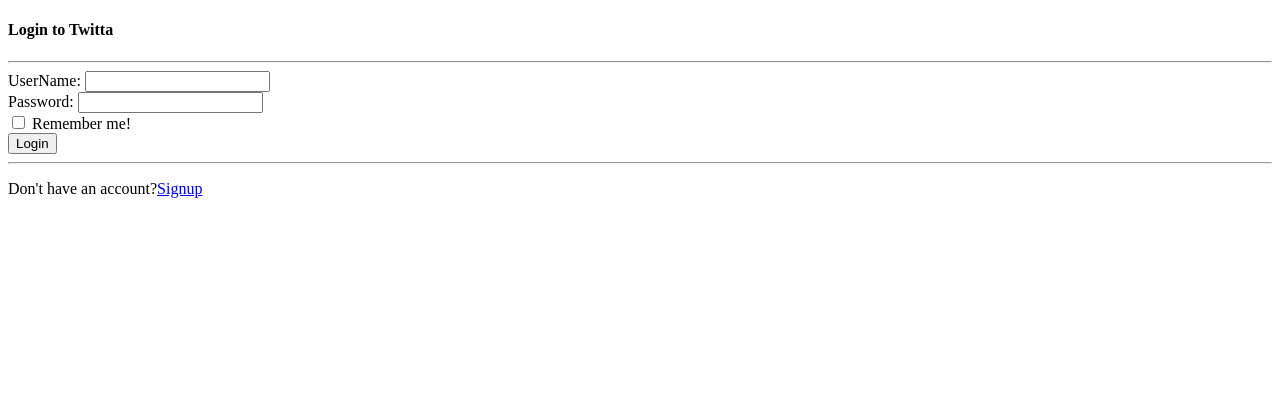
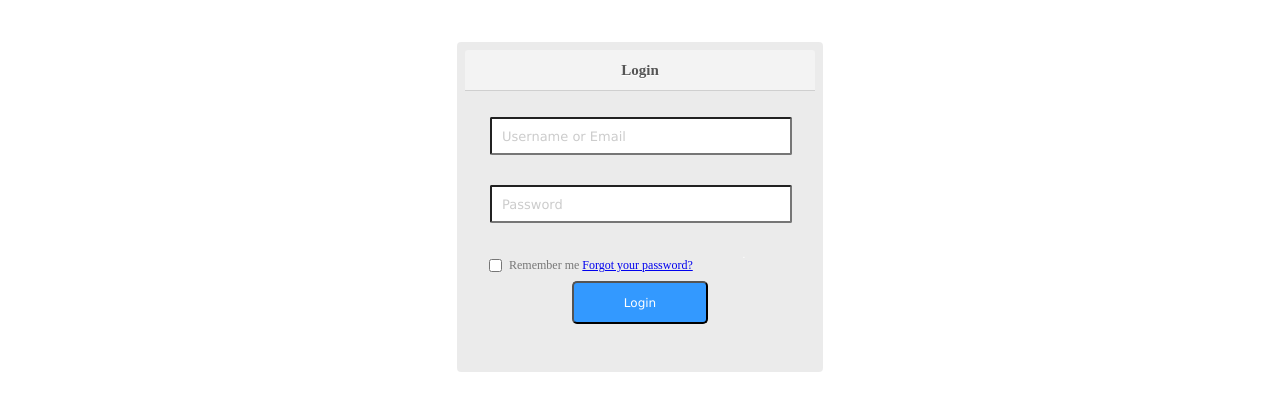
Before and after one commit to AnuThogara/express_static, a website: page public/html/login.html in a window 1280 px wide. Drawn offline with Linux system fonts and the light colour scheme.

Commit message:
created login and signup pages

```diff
--- /dev/null
+++ b/public/CSS/login.css
@@ -0,0 +1,141 @@
+.container {
+  margin: 50px auto;
+  width: 640px;
+}
+
+.login {
+  position: relative;
+  margin: 0 auto;
+  padding: 20px 20px 20px;
+  width: 310px;
+}
+.login p.submit {
+  text-align: center;
+}
+
+.login-help {
+  margin: 20px 0;
+  font-size: 11px;
+  color: white;
+  text-align: center;
+
+}
+
+.login-help a {
+  color: #cce7fa;
+  text-decoration: none;
+}
+
+.login-help a:hover {
+  text-decoration: underline;
+}
+
+:-moz-placeholder {
+  color: #c9c9c9 !important;
+  font-size: 13px;
+}
+
+::-webkit-input-placeholder {
+  color: #ccc;
+  font-size: 13px;
+}
+.container {
+  margin: 50px auto;
+  width: 640px;
+}
+.login:before {
+  content: '';
+  position: absolute;
+  top: -8px;
+  right: -8px;
+  bottom: -8px;
+  left: -8px;
+  z-index: -1;
+  background: rgba(0, 0, 0, 0.08);
+  border-radius: 4px;
+}
+
+.login h1 {
+  margin: -20px -20px 21px;
+  line-height: 40px;
+  font-size: 15px;
+  font-weight: bold;
+  color: #555;
+  text-align: center;
+  text-shadow: 0 1px white;
+  background: #f3f3f3;
+  border-bottom: 1px solid #cfcfcf;
+  border-radius: 3px 3px 0 0;
+  background-image: -webkit-linear-gradient(top, whiteffd, #eef2f5);
+  background-image: -moz-linear-gradient(top, whiteffd, #eef2f5);
+  background-image: -o-linear-gradient(top, whiteffd, #eef2f5);
+  background-image: linear-gradient(to bottom, whiteffd, #eef2f5);
+}
+
+.login p {
+  margin: 20px 0 0;
+}
+
+.login p:first-child {
+  margin-top: 0;
+}
+
+.login input[type=text], .login input[type=password] {
+  width: 278px;
+}
+
+.login p.remember_me {
+  float: left;
+  line-height: 31px;
+}
+
+.login p.remember_me label {
+  font-size: 12px;
+  color: #777;
+  cursor: pointer;
+}
+
+.login p.remember_me input {
+  position: relative;
+  bottom: 1px;
+  margin-right: 4px;
+  vertical-align: middle;
+}
+input {
+  font-family: 'Lucida Grande', Tahoma, Verdana, sans-serif;
+  font-size: 14px;
+}
+
+input[type=text], input[type=password] {
+  margin: 5px;
+  padding: 0 10px;
+  width: 200px;
+  height: 34px;
+  color: #404040;
+  background: white;
+
+  border-radius: 2px;
+}
+
+input[type=text]:focus, input[type=password]:focus {
+  border-color: #7dc9e2;
+  outline-color: #dceefc;
+  outline-offset: 0;
+}
+
+input[type=submit] {
+  padding: 5px 50px;
+  height: 29px;
+  font-size: 12px;
+  color:white;
+  background: #3399ff;
+  border-radius: 5px;
+  outline: 0;
+  -webkit-box-sizing: content-box;
+  -moz-box-sizing: content-box;
+  box-sizing: content-box;
+}
+input[type=submit]:active {
+  background: #cde5ef;
+
+}
--- a/public/CSS/main.css
+++ b/public/CSS/main.css
@@ -1,5 +1,5 @@
 body{
-  background-color: chartreuse;
+  background-color: #ECFOF1;
 }
 
 #main-header{
--- /dev/null
+++ b/public/CSS/signup.css
@@ -0,0 +1,98 @@
+body{
+  margin:0px;
+}
+#login-header{
+background: -webkit-gradient(linear, 90% 90%, 0% 0%, from(#58D68D), to(#3399ff));
+width: 100%;
+height:30px;
+margin:0px;
+}
+
+#shape{
+  float:left;
+  border-right: 10px solid transparent;
+  border-top: 10px solid white;
+  border-left: 10px solid white;
+  border-bottom: 10px solid white;
+  border-top-left-radius: 5px;
+  border-top-right-radius: 5px;
+  border-bottom-left-radius: 10px;
+  border-bottom-right-radius: none;
+  -webkit-transform: rotate(325deg);
+  margin-left: 50%;
+}
+header a{
+  color:white;
+}
+.top-login{
+  margin-right: 250px;
+  color:white;
+  float:right;
+  font-size: 15px;
+}
+.main-div{
+ margin-top: 60px;
+ font-family: arial;
+ margin-right: 50px;
+ padding: 0px 50px 0px 50px;
+ background-color: white;
+}
+.class-div{
+  width:350px;
+  margin: auto;
+  background-color: white;
+  padding:5px;
+}
+.btn {
+   border-radius:5px;
+   color: white;
+   padding: 12px 150px;
+   width: 20%;
+   margin: 15px 0px 15px 0px;
+   text-align: center;
+   text-decoration: none;
+   display: inline-block;
+   font-size: 18px;
+  background-color: #3399ff;
+}
+.class-input{
+  border-radius:5px;
+  font-size: 20px;
+  font-family:serif;
+}
+input[type=text] {
+    width: 100%;
+    padding: 6px 10px;
+    margin: 8px 0;
+    border: 1px solid #b3d9ff;
+    border-radius: 4px;
+}
+input[type=password] {
+    width: 100%;
+    padding: 6px 10px;
+    margin: 8px 0;
+    border: 1px solid #b3d9ff;
+    border-radius: 4px;
+}
+input[type=email] {
+    width: 100%;
+    padding: 8px 10px;
+    margin: 6px 0;
+    border: 1px solid #b3d9ff;
+    border-radius: 4px;
+  }
+input[type=submit]:hover {
+    background-color: #45a049;
+}
+div {
+
+    border-radius: 10px;
+    background-color: #f2f2f2;
+    padding: 10px 15px 5px 25px;
+
+}
+p{
+  font-family:corbel;
+  font-size: 15px;
+  color:#909497;
+}
--- a/public/html/login.html
+++ b/public/html/login.html
@@ -1,36 +1,55 @@
+<!-- <a href="/login"> Login </a> | <a href="/"> Index </a> | <a href="/signup"> SignUp </a>
+<br>
+Now in SignUp Page-->
 <!DOCTYPE html>
 <html>
   <head>
-  <meta charset="utf-8" />
-  <title>Twitta..</title>
+    <meta charset="utf-8">
+    <title>login Twitta ..</title>
+    <link rel="stylesheet" href="/CSS/login.css" />
   </head>
   <body>
+    <!--<div id="header" class="header-class">
+    <form class="modal-content animate" action="action_page.php">
     <header>
-  <h4>Login to Twitta</h4>
+      <span id="span"><button type="button" name="button"></button></a></span>
     </header>
-<hr>
     <main>
-  <form action="/login">
-  <div>
-    <label for="user name">UserName:</label>
-    <input type="text">
+      <div class="container">
+      <h2>login to Twitta!</h2>
+      <form action="/login" class="login-form">
+          <input type="text" placeholder="Username, email or phone number" required/>
+            <label for="password">Password:</label>
+            <input type="password" placeholder="enter a password" required/>
+          <button type="submit" />login</button>
+          <input type="checkbox" checked /> Remember me<a href="/Forgot password?"
           </div>
-  <div>
-    <label for="Password">Password: </label>
-    <input type="password">
+        </form>
+    </main>
+
   </div>
-  <div>
-    <input type="checkbox"> Remember me!
+  </body>
+</html>-->
+<div class="container">
+  <div class="login">
+    <h1>Login</h1>
+    <form method="post" action="">
+      <p><input type="text" name="login" value="" placeholder="Username or Email"></p>
+      <p><input type="password" name="password" value="" placeholder="Password"></p>
+      <p class="remember_me">
+        <label>
+         <label>
+          <input type="checkbox" name="remember_me" id="remember_me">
+          Remember me   <a href="#">Forgot your password?</a>
+        </label>
+        </label>
+      </p>
+      <div class="login-help">
+        <p>.</p>
+        <p class="submit"><input type="submit" name="commit" value="Login"></p>
       </div>
-    <button type="submit">Login</button>
-  </form></main>
-  <hr>
-<footer>
-<p>
-  Don't have an account?<a href="signup">Signup</a>
-</p>
-</footer>
+    </form>
+  </div>
 
-</body>
 
-</html>
+</div>
```
Also changed, not shown: public/html/index.html (+25 -16 lines), public/html/signup.html (+32 -20 lines). Lines whose indentation alone changed are shown as unchanged.
